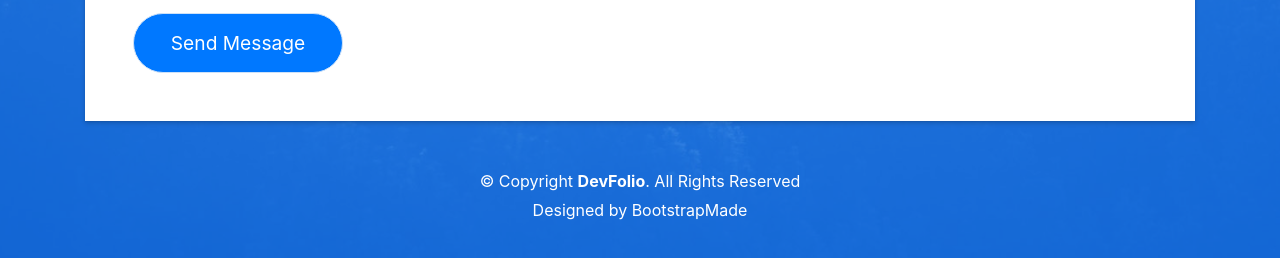
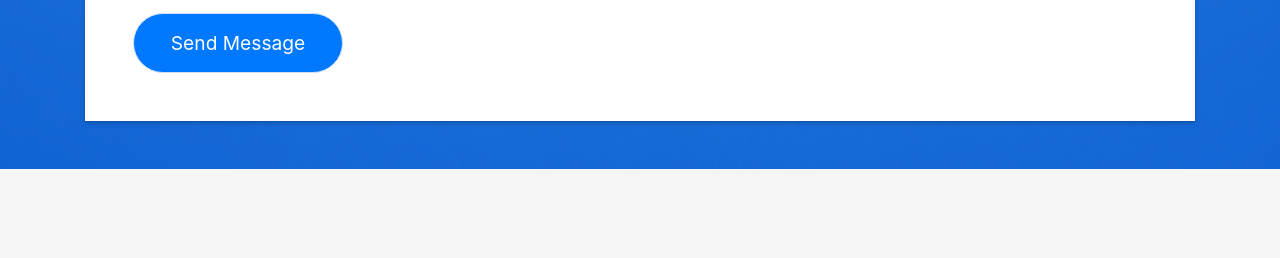
Before and after one commit to DevNik14/DT_Portfolio, a plain HTML site: page index.html in a window 1280 px wide. Shown: the part 5362-5620 px from the top of the page. After the commit the page ends 5531 px from the top, so only its background shows below. Drawn offline with Linux system fonts and the light colour scheme; files whose address does not match are found by name.

Commit message:
remove footer

```diff
--- a/index.html
+++ b/index.html
@@ -616,26 +616,6 @@
         </div>
       </div>
     </div>
-    <footer>
-      <div class="container">
-        <div class="row">
-          <div class="col-sm-12">
-            <div class="copyright-box">
-              <p class="copyright">&copy; Copyright <strong>DevFolio</strong>. All Rights Reserved</p>
-              <div class="credits">
-                <!--
-                  All the links in the footer should remain intact.
-                  You can delete the links only if you purchased the pro version.
-                  Licensing information: https://bootstrapmade.com/license/
-                  Purchase the pro version with working PHP/AJAX contact form: https://bootstrapmade.com/buy/?theme=DevFolio
-                -->
-                Designed by <a href="https://bootstrapmade.com/">BootstrapMade</a>
-              </div>
-            </div>
-          </div>
-        </div>
-      </div>
-    </footer>
   </section>
   <!--/ Section Contact-footer End /-->
 
```
